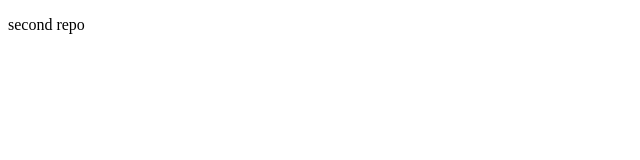
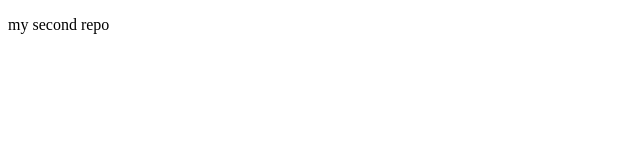
Before and after one commit to SunjidaAkter/my_second_repo, a plain HTML site: page index.html in a window 1280 px wide. Shown: the full height of the page, 0-640 px from the left. Drawn offline with Linux system fonts and the light colour scheme.

Commit message:
my content added in para

```diff
--- a/index.html
+++ b/index.html
@@ -7,6 +7,6 @@
     <title>Document</title>
 </head>
 <body>
-    <p>second repo</p>
+    <p>my second repo</p>
 </body>
 </html>
```
